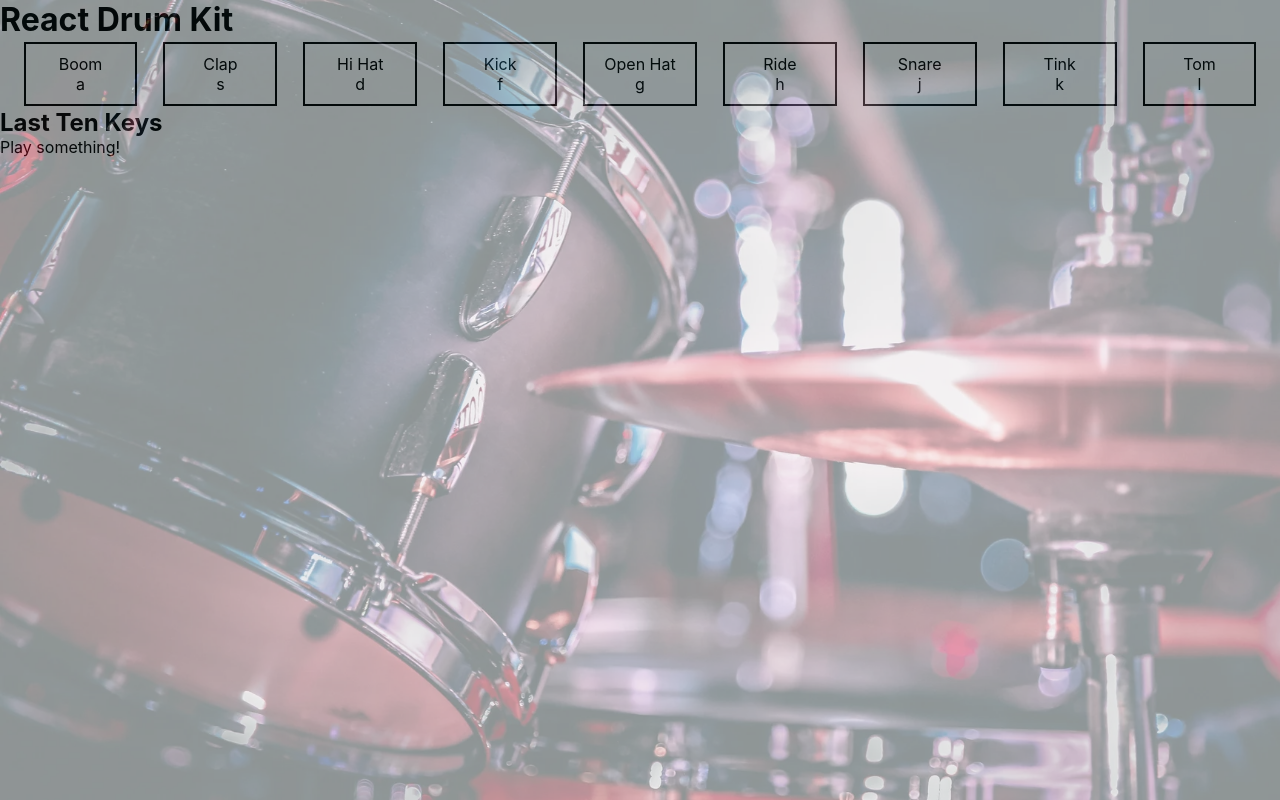
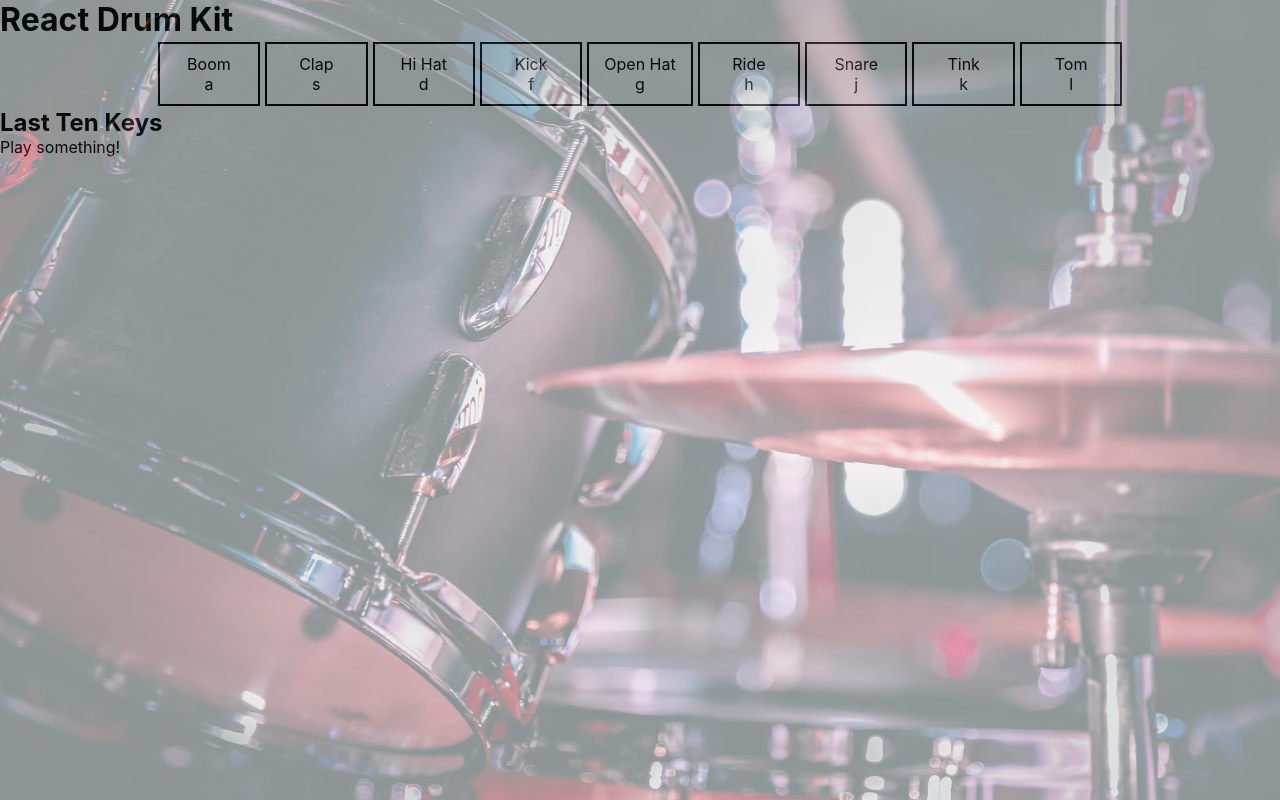
Before and after one commit to nevtay/React-Drum-Kit, a React (Create React App) app: page / in a window 1280 px wide. Built offline with nearby package versions, Linux system fonts and the light colour scheme; data requests are answered from the project's data file.

Commit message:
Latest scss changes

```diff
--- a/src/styles/main.css
+++ b/src/styles/main.css
@@ -19,7 +19,7 @@ body::before {
 .instrument-group {
   display: flex;
   flex-flow: row wrap;
-  justify-content: space-evenly;
+  justify-content: center;
   max-width: 100vw;
 }
 
@@ -27,8 +27,8 @@ body::before {
   display: flex;
   flex-flow: column wrap;
   align-items: center;
-  min-width: calc(80vw / 9);
+  min-width: calc(72vw / 9);
   border: 2px solid;
   margin: 2.5px;
-  padding: 10px;
+  padding: 10px 15px;
 }
```
